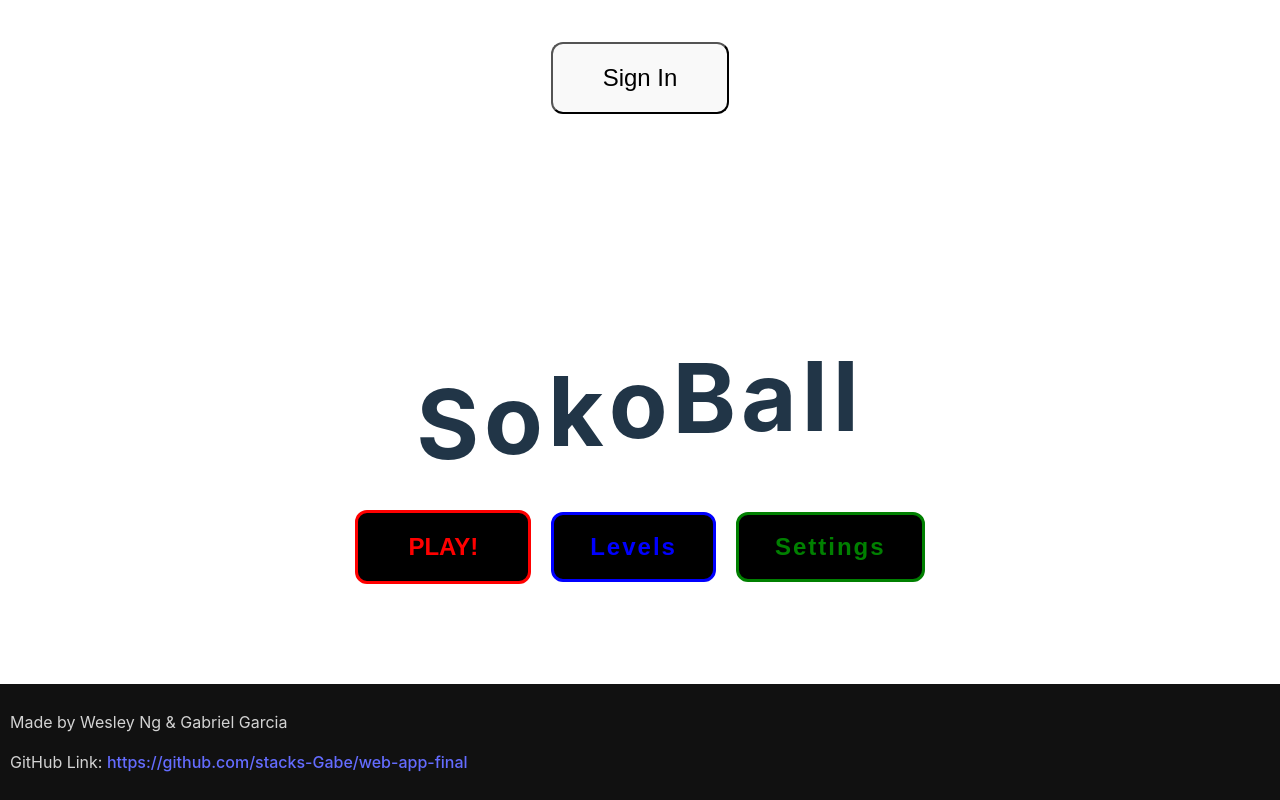
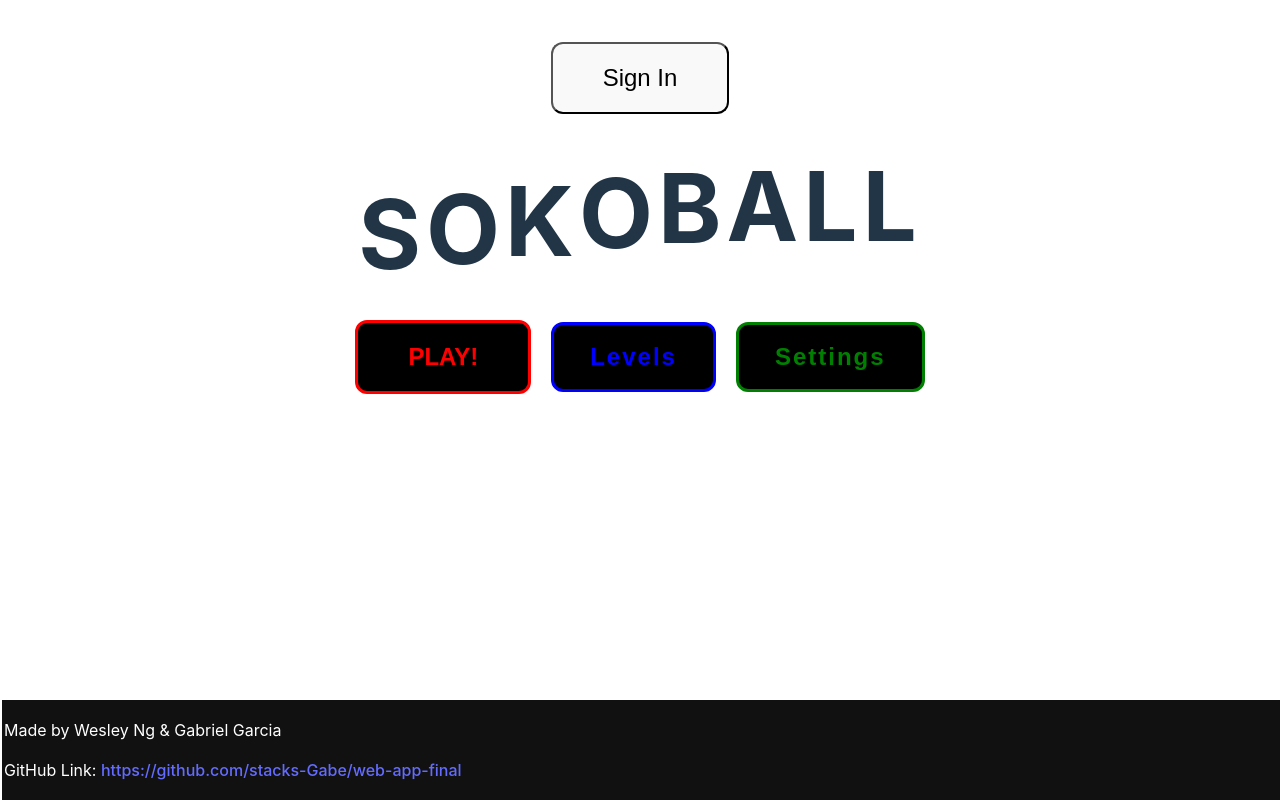
Before and after one commit to stacks-Gabe/web-app-final, a React (Vite) app: page / in a window 1280 px wide. Built offline with nearby package versions, Linux system fonts and the light colour scheme; no server answers.

Commit message:
css still needs fixing  + return button files added

```diff
--- a/src/components/Footer.css
+++ b/src/components/Footer.css
@@ -1,10 +1,10 @@
 Footer {
   text-align: left;
-  color: lightgray;
+  color: white;
   background-color: rgb(17, 17, 17);
-  padding: 10px 10px;
+  padding: 2px 2px;
   position: absolute;
   width: 100%;
   bottom: 0;
-  left: 0;
+  left: 2px;
 }
--- a/src/components/Header.css
+++ b/src/components/Header.css
@@ -0,0 +1,32 @@
+#SignIn_Button {
+    color: orange;
+    background-color: black;
+    border-color: orange;
+    margin: 5px;
+    text-align: center;
+    font-size: 10px;
+    padding: 6px 12px;
+    border-radius: 4px;
+    display: inline-block;
+    transition: transform 0.3s ease;
+    position: relative;
+  }
+
+#SignIn_Button:hover {
+    animation: hover-lift 0.4s forwards;
+  }
+
+@keyframes hover-lift {
+    0% {
+      transform: translateY(0);
+      color: orange;
+    }
+    50% {
+      transform: translateY(-10px);
+      color: orangered;
+    }
+    100% {
+      transform: translateY(-15px);
+      color: red;
+    }
+}
--- a/src/components/Header.jsx
+++ b/src/components/Header.jsx
@@ -5,5 +5,7 @@ import "./Header.css";
 
 export default function Header() {
   const user = useAuthentication();
-  return <header>{!user ? <SignIn /> : <SignOut />}</header>;
+  return <header>
+      {!user ? <SignIn id = 'SignIn_Button'/> : <SignOut id = 'SignOut_Button'/>}
+    </header>;
 }
--- a/src/components/Levels.css
+++ b/src/components/Levels.css
@@ -3,7 +3,7 @@ body {
 }
 
 h1{
-    margin-top: 250px;
+    margin-top: 50px;
 }
 
 #RETURN {
@@ -21,12 +21,13 @@ h1{
     position: relative;
   }
 
-  #RETURN:hover {
+#RETURN:hover {
     box-shadow: 0 0 10px rgba(44, 62, 80, 0.4), 0 0 15px rgba(44, 62, 80, 0.8);
+    border-color: black;
     animation: glowEffect 2s infinite alternate;
-  }
+}
 
-  @keyframes glowEffect {
+@keyframes glowEffect {
     0% {
       box-shadow: 0 0 10px red, 0 0 10px blue;
     }
@@ -36,4 +37,4 @@ h1{
     100% {
       box-shadow: 0 0 10px purple, 0 0 10px green;
     }
-  }
+}
--- a/src/components/Levels.jsx
+++ b/src/components/Levels.jsx
@@ -1,6 +1,7 @@
 import Header from "./Header";
 import Footer from "./Footer";
 import "./Levels.css";
+import ReturnButton from "./ReturnButton";
 
 export default function Levels({ levelProgress, setCurrentLevel, changePage }) {
   console.log(levelProgress);
@@ -38,6 +39,7 @@ export default function Levels({ levelProgress, setCurrentLevel, changePage }) {
       <button id="RETURN" onClick={() => changePage("Title")}>
         Return to Title Screen
       </button>
+      {/* <ReturnButton onClick={() => changePage("Title")}/> */}
       <Footer />
     </>
   );
--- /dev/null
+++ b/src/components/ReturnButton.jsx
@@ -0,0 +1,9 @@
+import "./ReturnButton.css"
+
+export default function ReturnButton({onClick}) {
+    return (
+      <button onClick={setPage}>
+        Return To Title
+      </button>
+    );
+}
--- a/src/components/Title.css
+++ b/src/components/Title.css
@@ -9,12 +9,25 @@ body {
   flex-direction: column;
 }
 
+button {
+  padding: 20px 50px;
+  font-size: 1.5em;
+  margin: 10px;
+  text-align: center;
+  border-radius: 12px;
+}
+
+button:focus,
+button:focus-visible {
+  outline: 4px auto -webkit-focus-ring-color;
+}
+
 #jumping-text {
   font-size: 96px;
   font-weight: bold;
   letter-spacing: 5px;
   margin-bottom: 20px;
-  margin-top: 250px;
+  margin-top: 60px;
   text-align: center;
 }
 
@@ -61,23 +74,6 @@ body {
   100% {
     transform: translateY(0);
   }
-}
-
-button {
-  padding: 20px 50px;
-  font-size: 1.5em;
-  margin: 10px;
-  text-align: center;
-  border-radius: 12px;
-}
-
-button:hover {
-  border-color: #646cff;
-}
-
-button:focus,
-button:focus-visible {
-  outline: 4px auto -webkit-focus-ring-color;
 }
 
 #PLAY {
--- a/src/components/Title.jsx
+++ b/src/components/Title.jsx
@@ -8,13 +8,13 @@ export default function Title({ currentLevel, changePage }) {
       <Header />
       <h1 id="jumping-text">
         <span>S</span>
-        <span>o</span>
-        <span>k</span>
-        <span>o</span>
+        <span>O</span>
+        <span>K</span>
+        <span>O</span>
         <span>B</span>
-        <span>a</span>
-        <span>l</span>
-        <span>l</span>
+        <span>A</span>
+        <span>L</span>
+        <span>L</span>
       </h1>
 
       <button id="PLAY" onClick={() => changePage("Game")}>
```
Also changed, not shown: src/components/ReturnButton.css (added).
